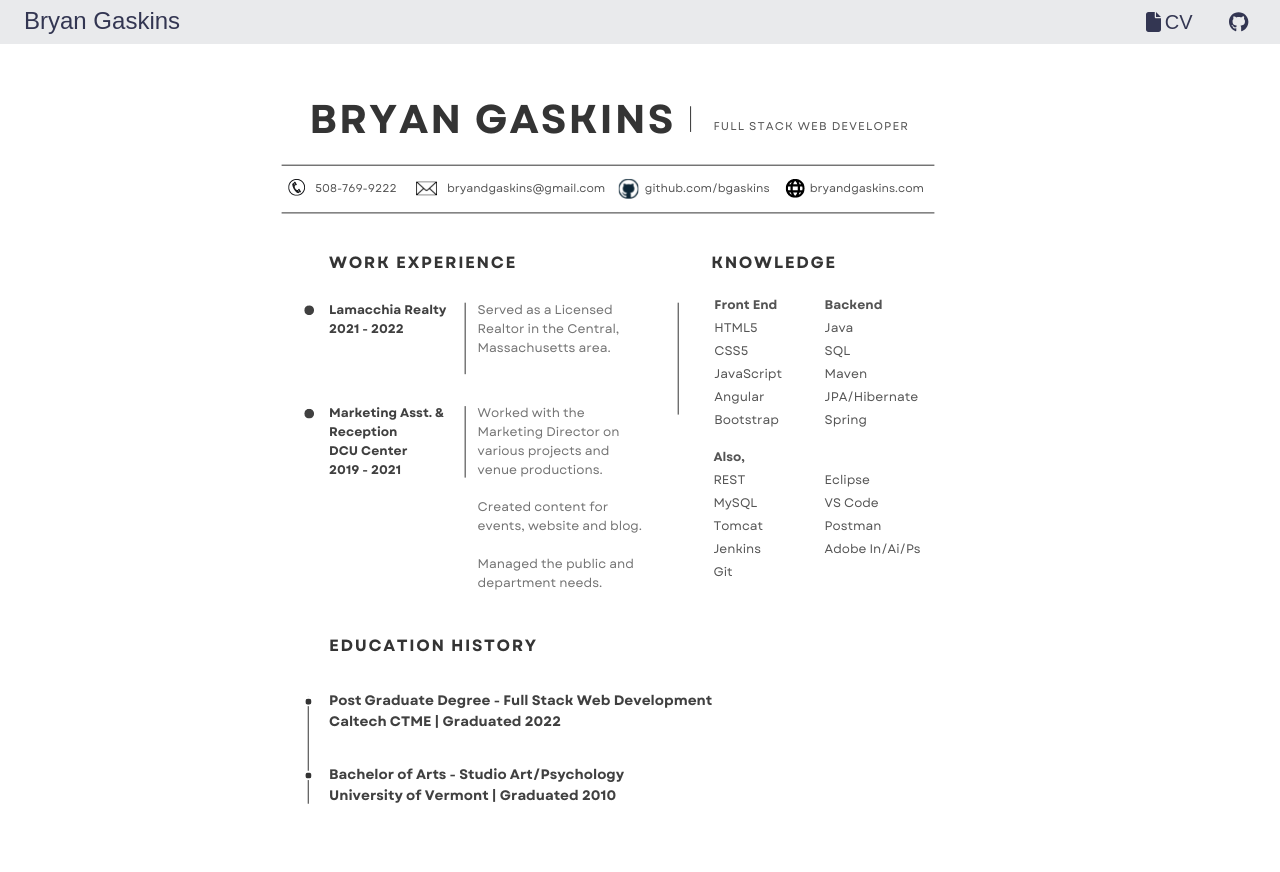
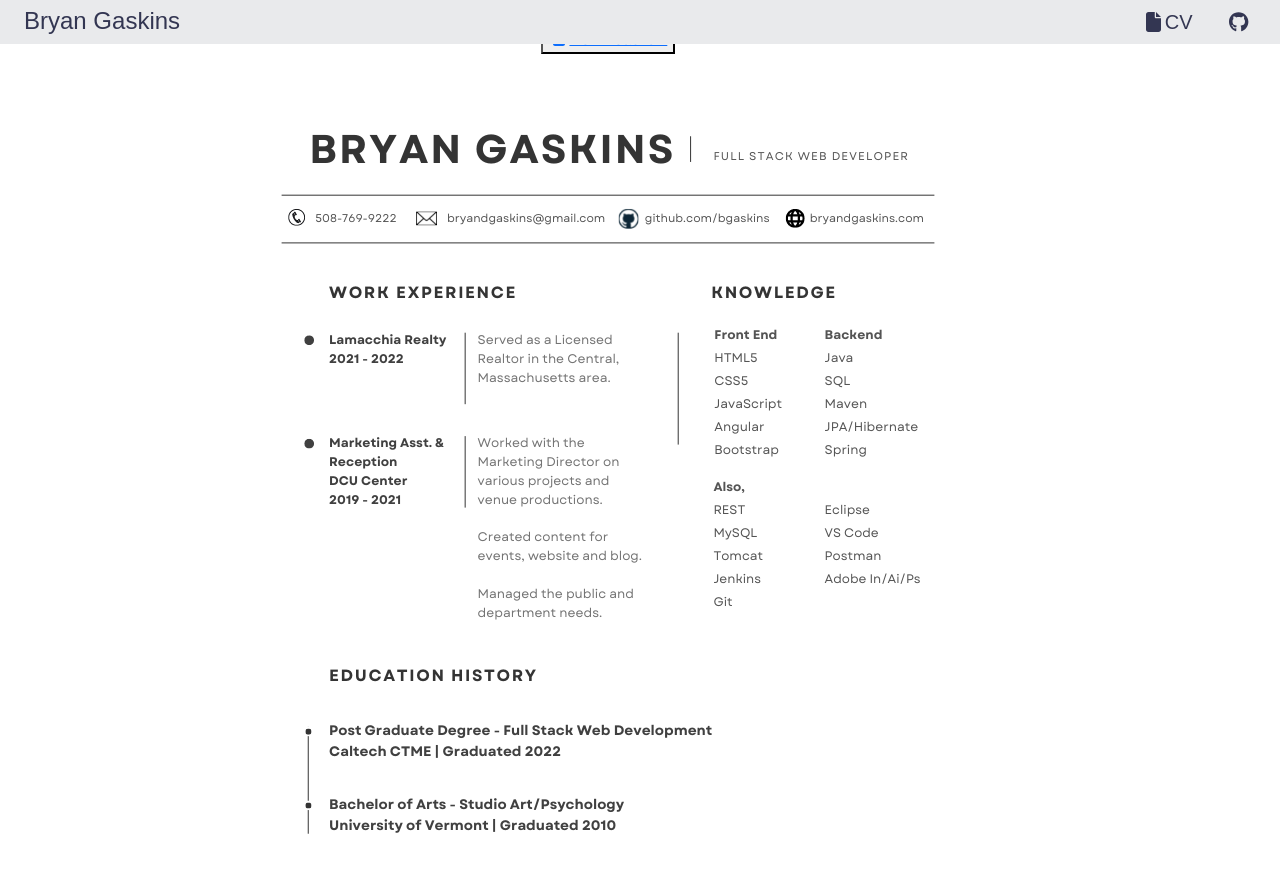
Before and after one commit to bgaskins/portfolio, an Angular app: page /cv in a window 1280 px wide. Shown: the top 872 px of the page. Built offline with nearby package versions, Linux system fonts and the light colour scheme.

Commit message:
Update cv.component.html

```diff
--- a/src/app/cv/cv.component.html
+++ b/src/app/cv/cv.component.html
@@ -3,14 +3,10 @@
 
 
     <body>
-
+     <div class="container mx-auto" id="cv">
                <div id="cv-button">
-     <a href="assets/bryan-gaskins-CV.pdf" download="bryan-gaskins-CV.pdf" class="btn"><fa-icon class="fa-solid fa-1x p-1" [icon]="faFile"></fa-icon>Download CV</a>
+                    <button type="button"><a href="assets/bryan-gaskins-CV.pdf" download="bryan-gaskins-CV.pdf"><fa-icon class="fa-solid fa-1x p-1" [icon]="faFile"></fa-icon>Download CV</a></button>
                </div>
-
-
-
-<div class="container mx-auto" id="cv">
           <div class="row">
               <div class="col-sm-12">
                     <div>
```
Lines whose indentation alone changed are shown as unchanged.
